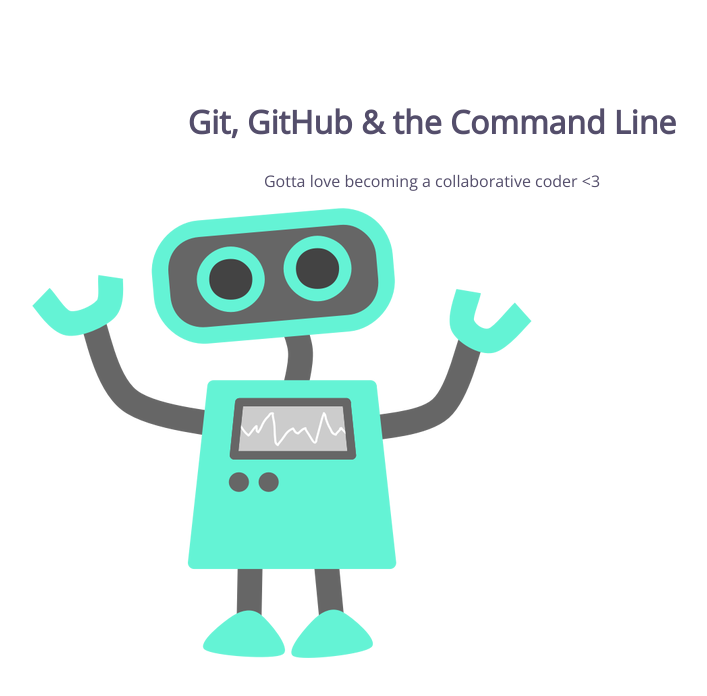
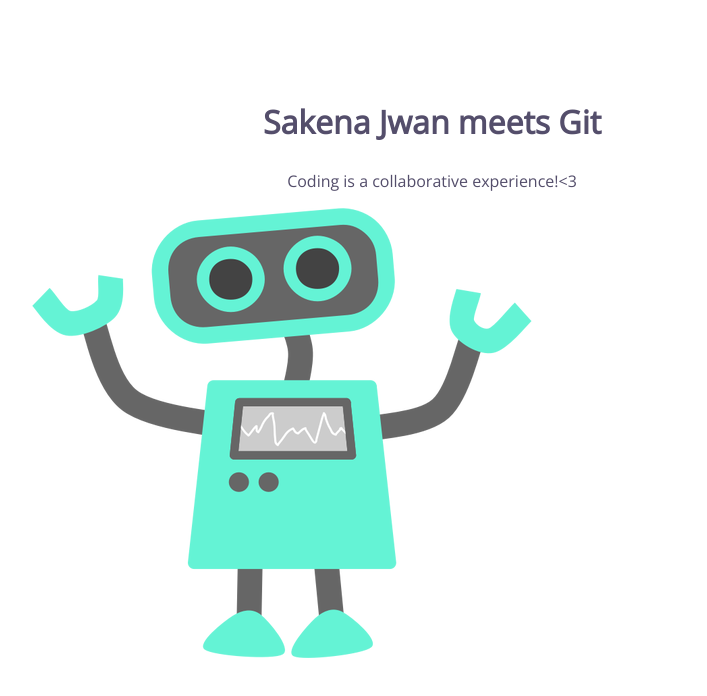
Before and after one commit to sakpatt/105-project, a plain HTML site: page index.html in a window 1280 px wide. Shown: the whole page, without its empty margins (208-915 px from the left). Drawn offline with nearby package versions, Linux system fonts and the light colour scheme.

Commit message:
first branch commit yay

```diff
--- a/index.html
+++ b/index.html
@@ -8,8 +8,8 @@
 </head>
 <body>
 	<section>
-		<h1>Git, GitHub & the Command Line</h1>
-		<p>Gotta love becoming a collaborative coder <3</p>
+		<h1>Sakena Jwan meets Git</h1>
+		<p>Coding is a collaborative experience!<3</p>
 		<img src="img/happy-blue-robot.png">
 	</section>
 </body>
```
